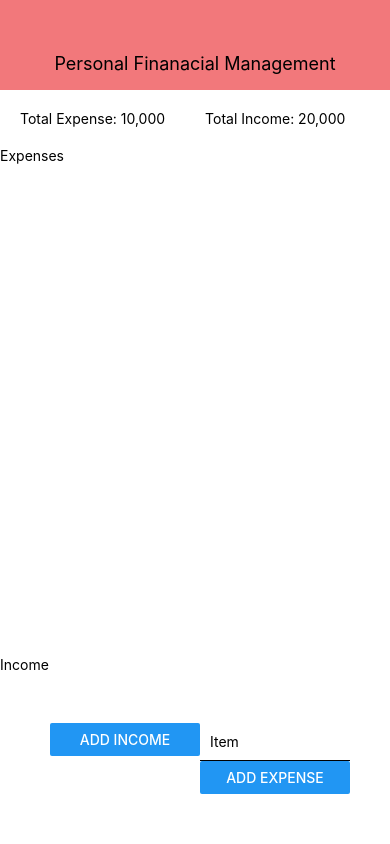
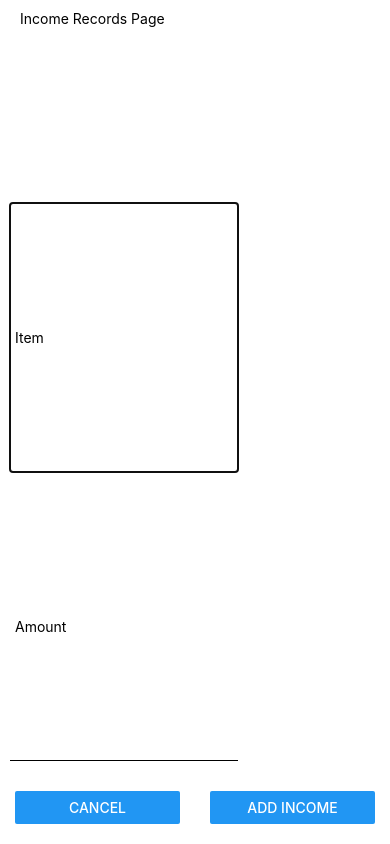
Before and after one commit to engjames256/financial-management-front, a React Native app: screen / in a window 390 px wide. Both pictures are taken after a click on the button "ADD INCOME". Built offline with nearby package versions, Linux system fonts and the light colour scheme.

Commit message:
Refactored my code to use class based components

```diff
--- a/App.js
+++ b/App.js
@@ -1,27 +1,73 @@
-import React, { useState } from "react";
+import React from "react";
 import {
   StyleSheet,
   View,
   Text,
   Button,
-  ScrollView,
-  TextInput
+  FlatList,
+  TextInput,
+  Modal,
+  Dimensions
 } from "react-native";
 import Header from "./components/Header";
 
-export default function App() {
-  const [enteredItem, setEnteredItem] = useState("");
-
-  const [enteredItems, setEnteredItems] = useState([]);
-
-  const itemInputHandler = enteredText => {
-    setEnteredItem(enteredText);
+export default class App extends React.Component {
+  state = {
+    enteredItem: {},
+    enteredIncome: {},
+    enteredItems: [],
+    enteredIncomes: [],
+    isAddExpense: false,
+    isAddIncome: false
   };
 
-  const addItemHandler = () => {
-    setEnteredItems(currentItems => [...currentItems, enteredItem]);
+  itemInputHandler = enteredText => {
+    this.setState({
+      enteredItem: {
+        id: Math.random()
+          .toString(36)
+          .substring(7),
+        enteredItem: enteredText
+      }
+    });
   };
 
+  incomeInputHandler = enteredText => {
+    this.setState({
+      enteredIncome: {
+        id: Math.random()
+          .toString(36)
+          .substring(7),
+        enteredIncome: enteredText
+      }
+    });
+  };
+
+  addItemHandler = () => {
+    const { enteredItems } = this.state;
+    const newList = enteredItems;
+    newList.push(this.state.enteredItem);
+    this.setState({
+      enteredItems: newList,
+      isAddExpense: false
+    });
+  };
+
+  addIncomeHandler = () => {
+    const { enteredIncomes } = this.state;
+    const newList = enteredIncomes;
+    newList.push(this.state.enteredIncome);
+    this.setState({
+      enteredIncomes: newList,
+      isAddIncome: false
+    });
+  };
+
+  cancelAddition = () => {
+    this.setState({ isAddExpense: false, isAddIncome: false });
+  };
+
+  render() {
     return (
       <View style={styles.screen}>
         <Header title="Personal Finanacial Management" />
@@ -33,30 +79,106 @@ export default function App() {
             <Text>Total Income: 20,000</Text>
           </View>
         </View>
-      <ScrollView>
-        <Text>Expenses</Text>
-        {enteredItems.map((item) => <Text>{item}</Text>)}
+        <View>
+          <Text style={styles.pagebody}>Expenses</Text>
+        </View>
+        <FlatList
+          style={styles.pagebody}
+          keyExtractor={item => item.id}
+          data={this.state.enteredItems}
+          renderItem={itemData => (
+            <View style={styles.itemlist}>
+              <Text>{itemData.item.enteredItem}</Text>
+            </View>
+          )}
+        />
 
-      </ScrollView>
         <View>
-        <Text>Income</Text>
+          <Text style={styles.pagebody}>Income</Text>
+        </View>
+        <FlatList
+          style={styles.pagebody}
+          keyExtractor={item => item.id}
+          data={this.state.enteredIncomes}
+          renderItem={itemData => (
+            <View style={styles.itemlist}>
+              <Text>{itemData.item.enteredIncome}</Text>
+            </View>
+          )}
+        />
+        <View style={styles.buttons}>
+          <View style={styles.button}>
+            <Button
+              title="ADD INCOME"
+              onPress={() => this.setState({ isAddIncome: true })}
+            />
+          </View>
+          <View style={styles.button}>
+            <Button
+              title="ADD EXPENSE"
+              onPress={() => this.setState({ isAddExpense: true })}
+            />
+          </View>
+        </View>
+        <Modal
+          visible={this.state.isAddExpense}
+          animationType="slide"
+          style={styles.modal}
+        >
+          <Text style={styles.pagebody}>Expenditure Records Page</Text>
+
+          <View style={[styles.button, styles.modal]}>
+            <TextInput
+              placeholder="Item"
+              style={styles.input}
+              onChangeText={this.itemInputHandler}
+              value={this.state.enteredItem.enteredItem}
+            />
+            <TextInput
+              placeholder="Amount"
+              style={styles.input}
+              onChangeText={this.itemInputHandler}
+              value={this.state.enteredItem.enteredItem}
+            />
           </View>
           <View style={styles.buttons}>
             <View style={styles.button}>
-          <Button title="ADD INCOME" />
+              <Button title="CANCEL" onPress={this.cancelAddition} />
             </View>
             <View style={styles.button}>
+              <Button title="ADD EXPENSE" onPress={this.addItemHandler} />
+            </View>
+          </View>
+        </Modal>
+
+        <Modal visible={this.state.isAddIncome} animationType="slide">
+          <Text style={styles.pagebody}>Income Records Page</Text>
+          <View style={[styles.button, styles.modal]}>
             <TextInput
               placeholder="Item"
               style={styles.input}
-            onChangeText={itemInputHandler}
-            value={enteredItem}
+              onChangeText={this.incomeInputHandler}
+              value={this.state.enteredIncome.enteredIncome}
             />
-          <Button title="ADD EXPENSE" onPress={addItemHandler} />
+            <TextInput
+              placeholder="Amount"
+              style={styles.input}
+              onChangeText={this.incomeInputHandler}
+              value={this.state.enteredIncome.enteredIncome}
+            />
+          </View>
+          <View style={styles.buttons}>
+            <View style={styles.button}>
+              <Button title="CANCEL" onPress={this.cancelAddition} />
+            </View>
+            <View style={styles.button}>
+              <Button title="ADD INCOME" onPress={this.addIncomeHandler} />
             </View>
           </View>
+        </Modal>
       </View>
     );
+  }
 }
 
 const styles = StyleSheet.create({
@@ -74,14 +196,39 @@ const styles = StyleSheet.create({
   buttons: {
     flexDirection: "row",
     justifyContent: "space-around",
-    padding: 50
+    paddingBottom: 20,
+    paddingLeft: 0,
+    paddingRight: 0,
+    paddingTop: 20
   },
   button: {
-    width: 150
+    width: 165
   },
   input: {
     borderBottomColor: "black",
     borderBottomWidth: 1,
-    padding: 10
+    padding: 5,
+    margin: 10,
+    width: Dimensions.get("window").width - 20,
+    justifyContent: "center",
+    alignItems: "center"
+  },
+  itemlist: {
+    padding: 5,
+    margin: 1,
+    backgroundColor: "#ccc",
+    borderColor: "black",
+    borderWidth: 1
+  },
+  pagebody: {
+    margin: 10,
+    paddingLeft: 10,
+    paddingRight: 10
+  },
+  modal: {
+    marginTop: "40%",
+    flex: 1,
+    flexDirection: "row",
+    flexWrap: "wrap"
   }
 });
```
Also changed, not shown: constants/colors.js (deleted). Lines whose indentation alone changed are shown as unchanged.
